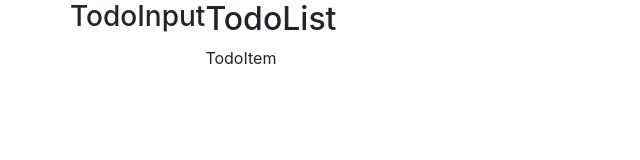
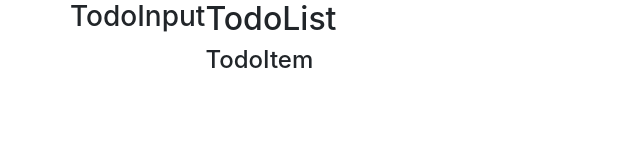
Before and after one commit to mubeji/to-do-list-app, a React (Create React App) app: page / in a window 1280 px wide. Shown: the top 160 px of the page, without its empty margins (0-640 px from the left). Built offline with nearby package versions, Linux system fonts and the light colour scheme.

Commit message:
testing git

```diff
--- a/src/components/TodoItem.js
+++ b/src/components/TodoItem.js
@@ -5,7 +5,7 @@ class TodoItem extends Component {
     render() {
         return (
             <div>
-                TodoItem
+                <h4> TodoItem </h4>
             </div>
         )
     }
```
Also changed, not shown: src/components/TodoInput.js (line endings or trailing spaces).
